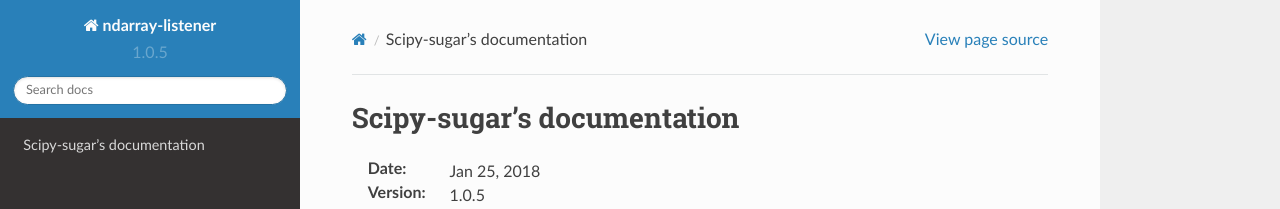
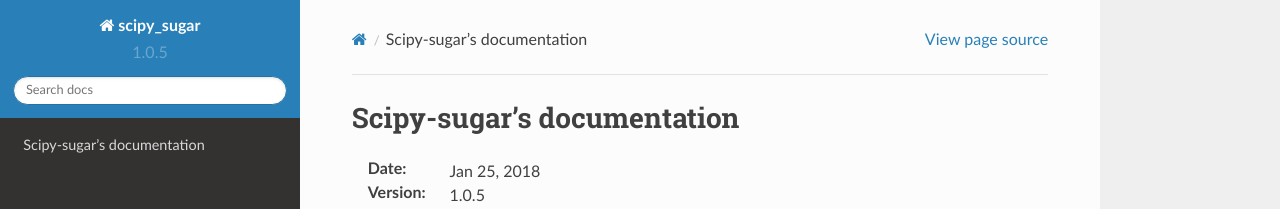
Before and after one commit to glimix/scipy-sugar, a Sphinx documentation site: the page built from doc/index.rst, in a window 1280 px wide. Shown: the top 209 px of the page. Built offline with Sphinx 7.4.7 and the Read the Docs theme 2.0.0, drawn with Linux system fonts in a browser that asks for light colours.

Commit message:
Readthedocs naming

```diff
--- a/doc/conf.py
+++ b/doc/conf.py
@@ -11,9 +11,14 @@ def get_version():
     return scipy_sugar.__version__
 
 
+def get_name():
+    import scipy_sugar
+    return scipy_sugar.__name__
+
+
 extensions = [
     'sphinx.ext.autodoc', 'sphinx.ext.doctest', 'sphinx.ext.viewcode',
-    'sphinx.ext.intersphinx', 'sphinx.ext.napoleon'
+    'sphinx.ext.intersphinx', 'sphinx.ext.napoleon', 'sphinx.ext.mathjax'
 ]
 
 templates_path = ['_templates']
@@ -22,7 +27,7 @@ source_suffix = '.rst'
 
 master_doc = 'index'
 
-project = 'ndarray-listener'
+project = get_name()
 copyright = '2018, Danilo Horta'
 author = 'Danilo Horta'
 
@@ -47,9 +52,9 @@ html_sidebars = {
     ]
 }
 
-htmlhelp_basename = 'ndarray-listenerdoc'
+htmlhelp_basename = '{}doc'.format(project)
 
-man_pages = [(master_doc, 'ndarray-listener', 'ndarray-listener Documentation',
+man_pages = [(master_doc, get_name(), '{} documentation'.format(project),
               [author], 1)]
 
 epub_title = project
```
